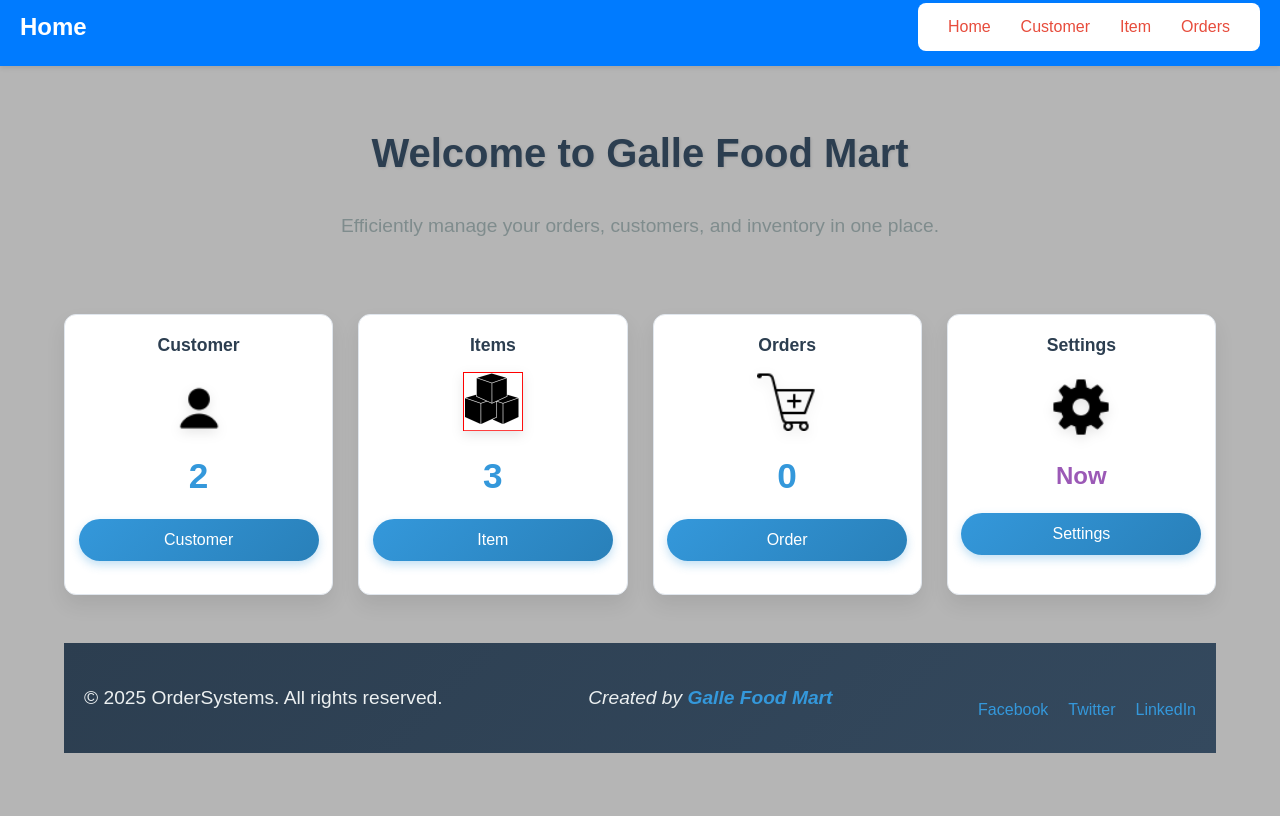
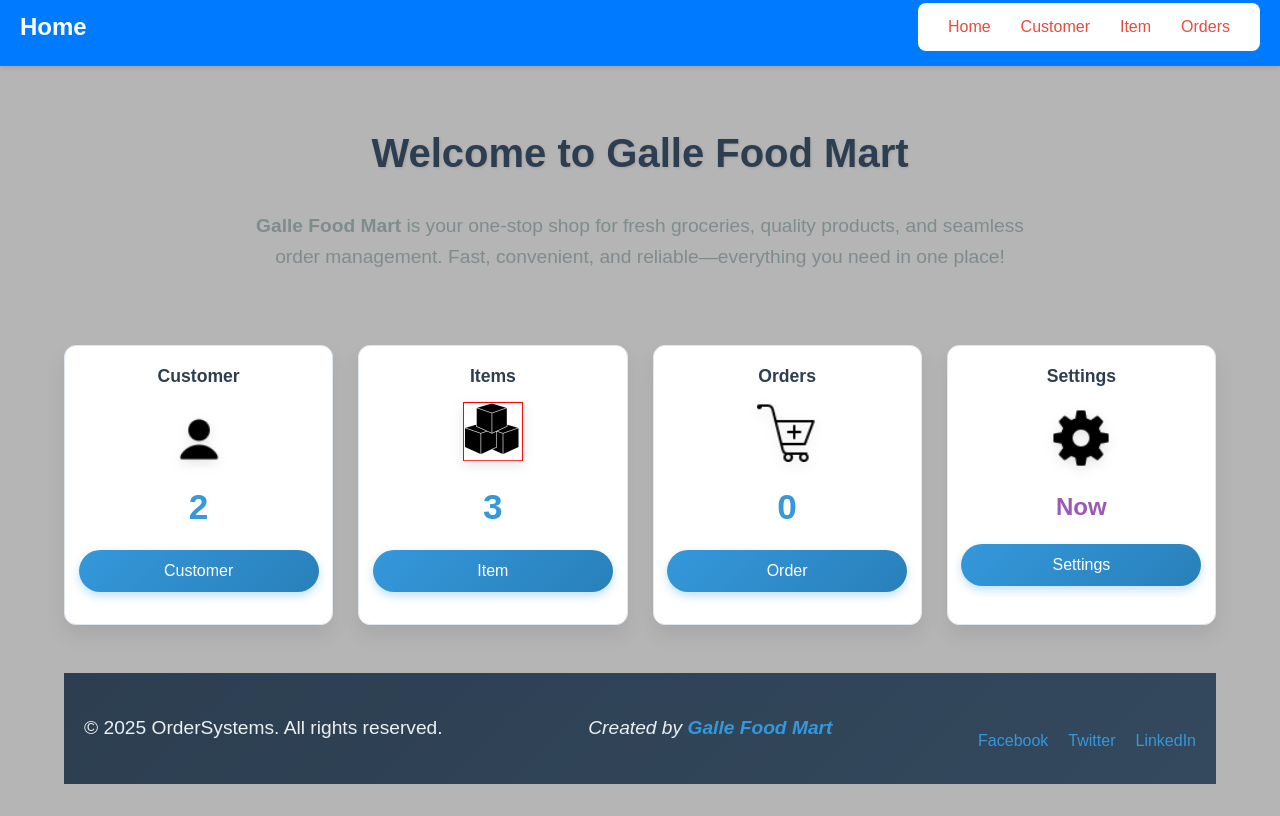
Before and after one commit to dil2003-av/Assignment-08, a plain HTML site: page index.html in a window 1280 px wide. Shown: the part 812-1628 px from the top of the page. Before the commit the page ends 1597 px from the top, so only its background shows below. Drawn offline with nearby package versions, Linux system fonts and the light colour scheme.

Commit message:
update index

```diff
--- a/index.html
+++ b/index.html
@@ -43,7 +43,8 @@
 
           <div class="hero-container">
             <h1 id="welcome">Welcome to Galle Food Mart</h1>
-            <p>Efficiently manage your orders, customers, and inventory in one place.</p>
+            <p> <strong>Galle Food Mart</strong> is your one-stop shop for fresh groceries, quality products,
+                and seamless order management. Fast, convenient, and reliable—everything you need in one place!</p>
 
             <div class="dashboard-boxes">
                 <div class="dashboard-box customer-box">
```
